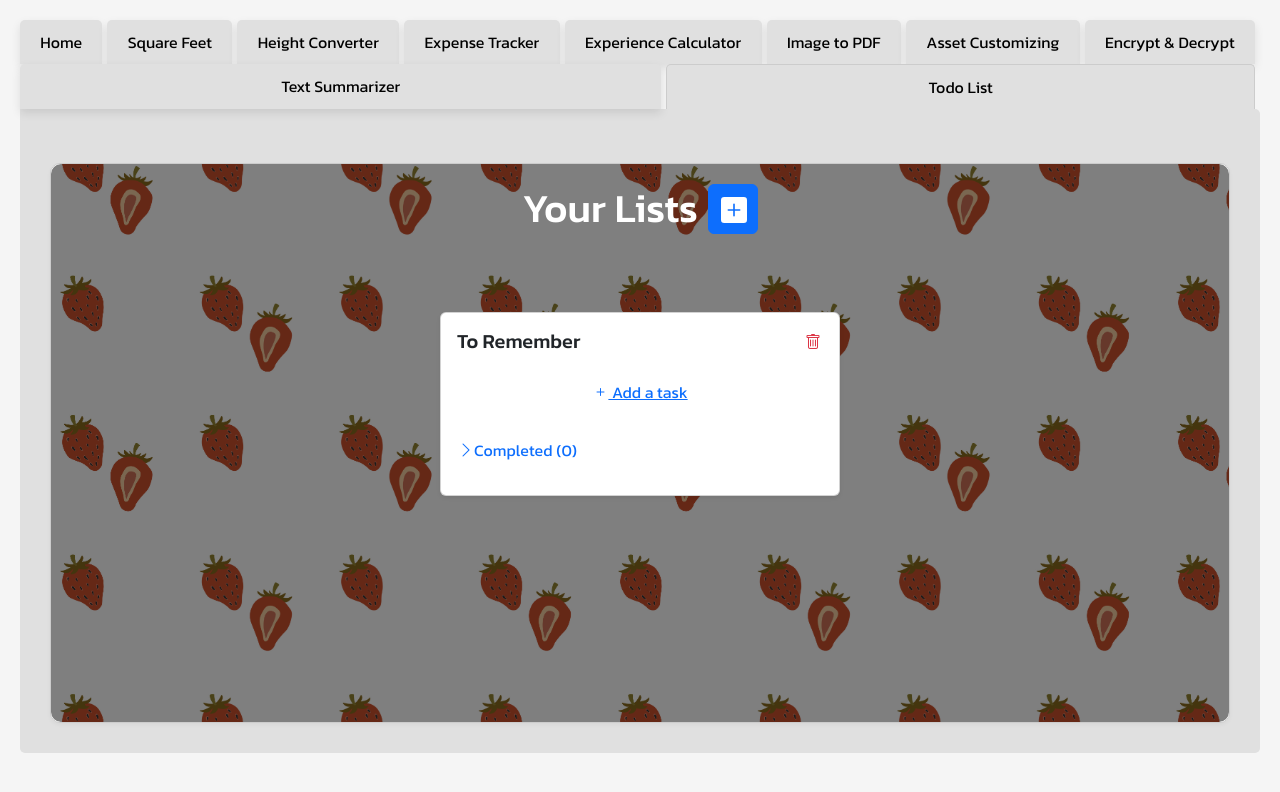
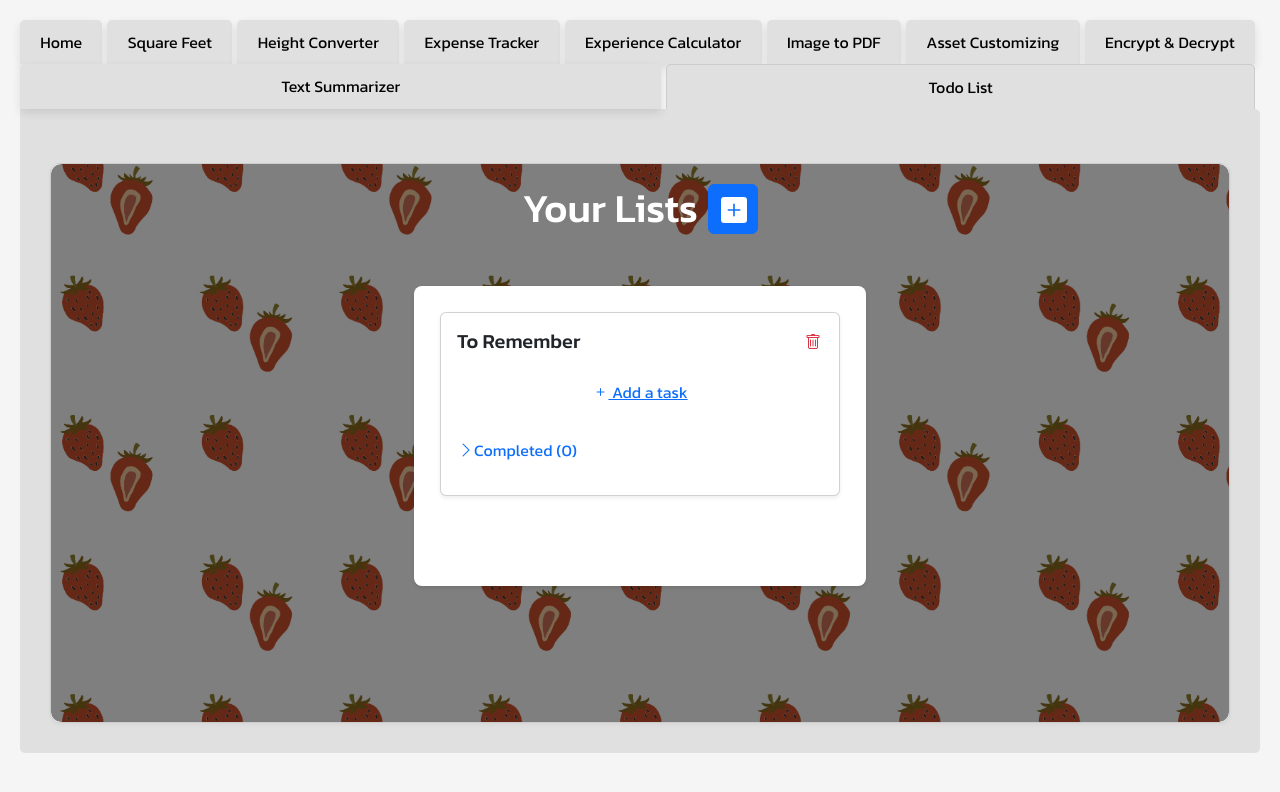
Before and after one commit to Binwin6724/Bi-home, a React (Create React App) app: page /todo-list in a window 1280 px wide. Shown: the top 792 px of the page. Built offline with nearby package versions, Linux system fonts and the light colour scheme; what chartjs-plugin-datalabels would draw is missing.

Commit message:
first commit

```diff
--- a/src/components/TodoList.js
+++ b/src/components/TodoList.js
@@ -191,7 +191,7 @@ const TodoList = ({
       <div
         ref={addTaskRef}
         className="card shadow-sm m-3"
-        style={{ width: "400px" }}
+        style={{ minWidth: "400px" }}
       >
         <div className="card-body">
           <h5 className="card-title d-flex justify-content-between mb-4">
--- a/src/css/TodoList.css
+++ b/src/css/TodoList.css
@@ -34,7 +34,6 @@
     z-index: 2; /* Ensure the content is above the overlay */
 }
 
-
 /* Flexbox layout for todo lists */
 .container-todo {
     display: flex;
@@ -43,21 +42,23 @@
     gap: 20px; /* Space between cards */
 }
 
-.btn-link {
-    display: inline-block; /* Ensure no additional space is added */
-}
-
-
 .list-container {
-    flex: 1;
+    flex: 1 1 calc(35% - 40px); /* Allow flexibility for different screen sizes */
     margin: 10px;
     padding: 10px;
     border: none;
     border-radius: 8px;
     min-height: 300px; /* Example fixed height */
     overflow-y: auto; /* Allows scrolling if content overflows */
+    background-color: white; /* Ensure the list has a background color */
+    box-shadow: 0 2px 4px rgba(0, 0, 0, 0.1); /* Added a subtle shadow for better card appearance */
 }
 
+/* Ensure the container doesn't overflow the viewport */
+.container-todo {
+    max-width: 100vw;
+    overflow-x: auto;
+}
 
 /* Media queries for smaller devices */
 @media (max-width: 768px) {
@@ -66,4 +67,12 @@
         flex-direction: column; /* Stack items vertically on small screens */
         align-items: stretch; /* Ensure items take up full width */
     }
+
+    .list-container {
+        flex: 1 1 100%; /* Make each list take up full width on small screens */
+    }
 }
+
+.btn-link {
+    display: inline-block; /* Ensure no additional space is added */
+}
```
